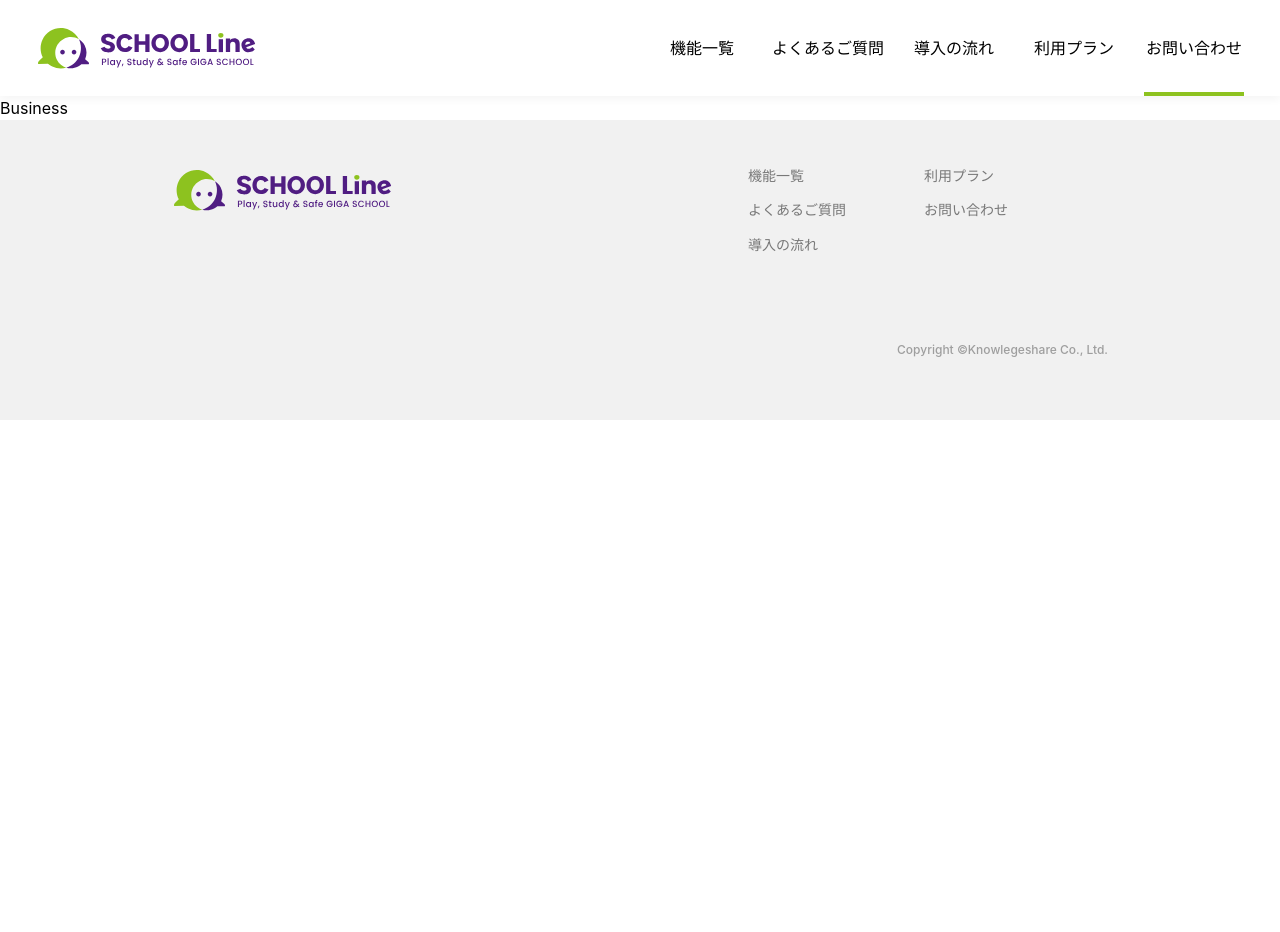
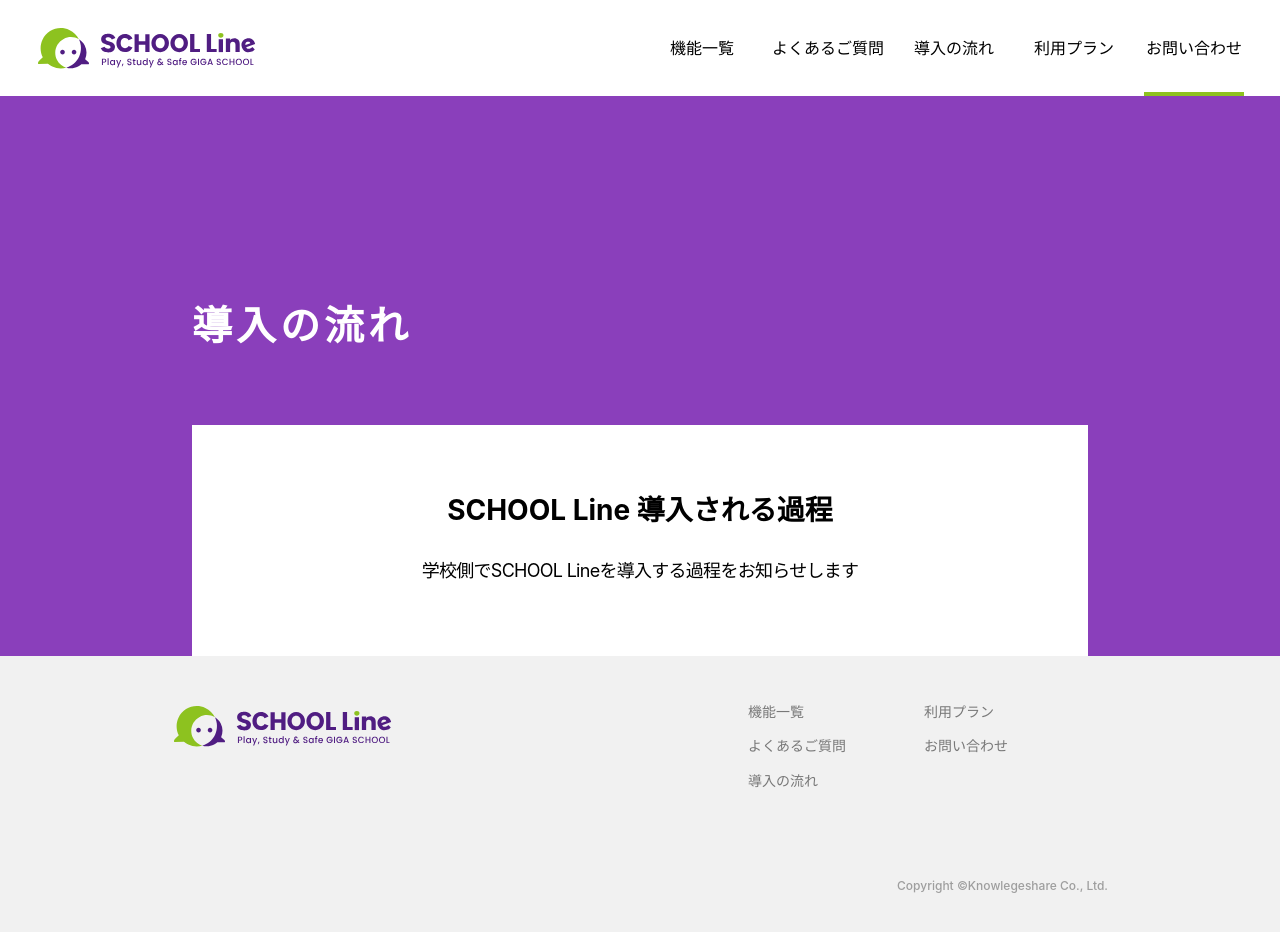
Before and after one commit to eunjin0212/schoolLine, a React (Vite) app: page /business in a window 1280 px wide. Shown: the top 932 px of the page. Before the commit the page ends 800 px from the top, so only its background shows below. Built offline with nearby package versions, Linux system fonts and the light colour scheme; a web font is replaced by a local one.

Commit message:
✨ Add page header section component

```diff
--- /dev/null
+++ b/src/components/PageHeaderSection.tsx
@@ -0,0 +1,29 @@
+import { ReactNode } from 'react';
+
+interface PageHeaderSectionProps {
+  title: string;
+  children: ReactNode;
+}
+
+const PageHeaderSection = ({ title, children }: PageHeaderSectionProps) => (
+  <section className='h-[305px] md:h-[521px] lg:h-[560px] bg-purple-02 flex items-end justify-center'>
+    <div className='w-[342px] md:w-[584px] lg:w-[896px] xl:w-[1440px]'>
+      <h1 className={`
+        text-2xl leading-7
+        md:text-[40px] md:leading-[48px]
+        font-extrabold tracking-widest text-white
+      `}>
+        {title}
+      </h1>
+      <div className={`
+        mt-11
+        md:mt-[75px]
+        inline-flex flex-col items-center justify-start w-full bg-white
+      `}>
+        {children}
+      </div>
+    </div>
+  </section>
+)
+
+export default PageHeaderSection
--- a/src/pages/Business.tsx
+++ b/src/pages/Business.tsx
@@ -1,5 +1,29 @@
+import PageHeaderSection from '../components/PageHeaderSection'
+
 const Business = () => {
-  return <>Business</>
+  return (
+    <PageHeaderSection title='導入の流れ'>
+      <>
+        <h2 className={`
+          mb-[18px] text-lg leading-5 pt-7
+          md:mb-[14px] md:text-[28px] md:leading-9 md:pt-[76px]
+          lg:mb-7 lg:leading-[34px] lg:pt-[68px]
+          font-bold text-center
+        `}>
+          SCHOOL Line 導入される過程
+        </h2>
+        <p className={`
+          text-xs leading-[19px] pb-7
+          md:w-[468px] md:text-[18px] md:leading-8 md:pb-[75px]
+          lg:w-full lg:pb-[69px]
+          text-center -tracking-[0.04em]
+        `}>
+          学校側でSCHOOL Lineを導入する過程を<br className='block md:hidden' />
+          お知らせします
+        </p>
+      </>
+    </PageHeaderSection>
+  )
 }
 
 export default Business
--- a/src/pages/Service.tsx
+++ b/src/pages/Service.tsx
@@ -6,6 +6,7 @@
 import { Communication_375, Communication_640 } from '../assets/Communication'
 import { SecurityTitle_375, SecurityTitle_640 } from '../assets/SecurityTitle'
 import { Security_375, Security_640 } from '../assets/Security'
+import PageHeaderSection from '../components/PageHeaderSection'
 
 const Service = () => {
   const services = [
@@ -286,15 +287,26 @@
 
   return (
     <main>
-      <section className='h-[305px] md:h-[521px] lg:h-[560px] bg-purple-02 flex items-end justify-center'>
-        <div className='w-[342.19px] md:w-[584px] lg:w-[896px] xl:w-[1440px]'>
-          <h1 className='text-2xl md:text-[40px] leading-7 md:leading-[48px] font-extrabold tracking-widest text-white'>サービス紹介</h1>
-          <div className='inline-flex flex-col items-center justify-end w-full bg-white mt-11 md:mt-[75px] pt-6 md:pt-[42px] lg:py-[61px]'>
-            <h2 className='w-[274.22px] md:w-[468px] lg:w-[630px] mb-2 md:mb-[14px] lg:mb-7 text-lg md:text-[32px] leading-5 md:leading-9 lg:leading-[48px] font-bold text-center'>SCHOOL Lineは先生と学生、保護者がコミュニケーションを円滑にサポートします。</h2>
-            <p className='w-[274.22px] md:w-[468px] lg:w-full text-xs md:text-[18px] leading-[18px] md:leading-8 mb-1 md:mb-[10px] lg:mb-0 text-center -tracking-[0.04em]'>学校DX化による効率化と、学生たちへのDＸ化適応を目指すトータルコミュニケーション</p>
-          </div>
-        </div>
-      </section>
+      <PageHeaderSection title='サービス紹介'>
+        <>
+          <h2 className={`
+            w-[274px] mb-2 text-lg leading-5 pt-6
+            md:w-[468px] md:mb-[14px] md:text-[32px] md:leading-9 md:pt-[42px]
+            lg:w-[630px] lg:mb-7 lg:leading-[48px] lg:pt-[61px]
+            font-bold text-center
+          `}>
+            SCHOOL Lineは先生と学生、保護者がコミュニケーションを円滑にサポートします。
+          </h2>
+          <p className={`
+            w-[274px] text-xs leading-[19px] pb-1
+            md:w-[468px] md:text-[18px] md:leading-8 md:pb-[10px]
+            lg:w-full
+            text-center -tracking-[0.04em]
+          `}>
+            学校DX化による効率化と、学生たちへのDX化適応を目指すトータルコミュニケーション
+          </p>
+        </>
+      </PageHeaderSection>
       <section className='bg-white pb-[34px]'>
         <div className='mt-[58px] md:mt-[100px] lg:mt-[164px] flex flex-col gap-16 lg:gap-40 items-center'>
           {services.map((service, index) =>
```
